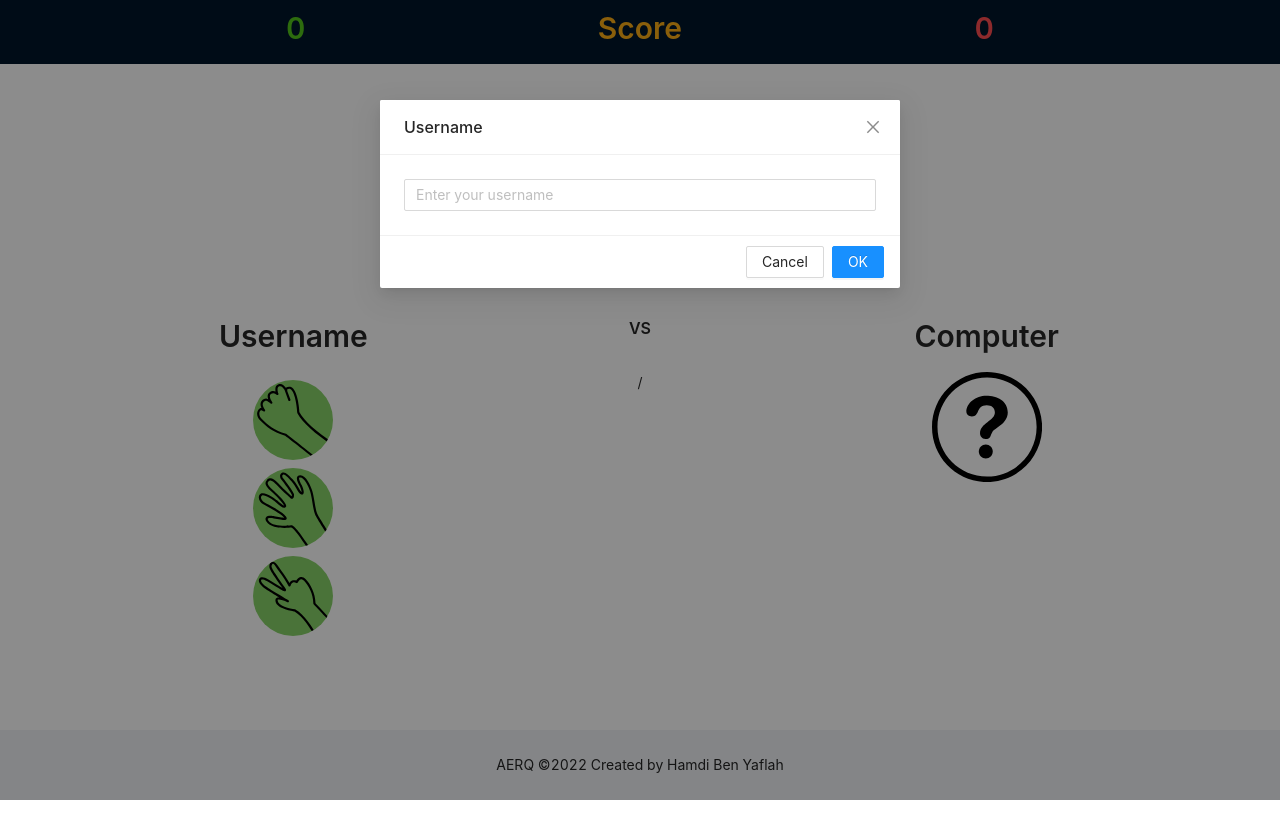
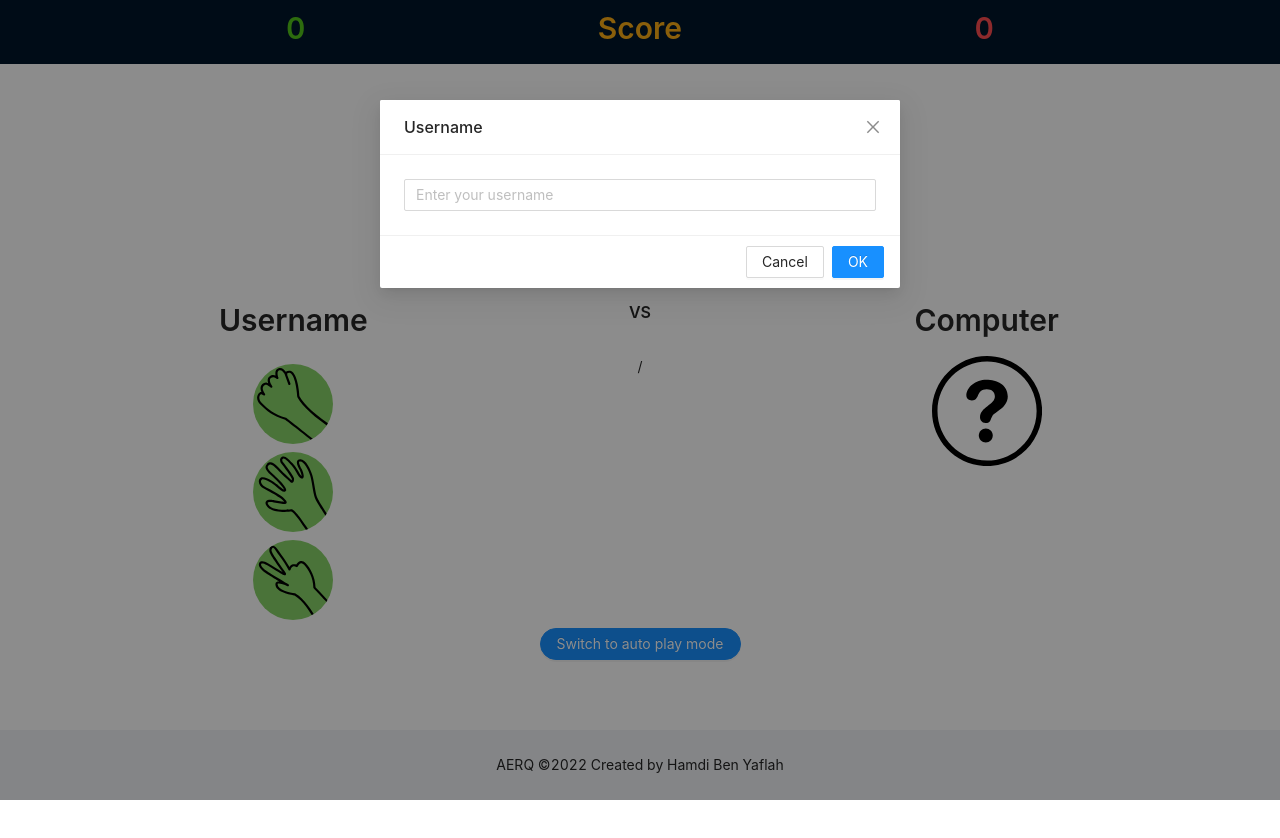
Before and after one commit to hamdi-ben-yaflah/rock-paper-scessior, a React (Create React App) app: page /solo in a window 1280 px wide. Shown: the top 838 px of the page. Built offline with nearby package versions, Linux system fonts and the light colour scheme.

Commit message:
allow users to change their username

```diff
--- a/src/pages/Game/Game.tsx
+++ b/src/pages/Game/Game.tsx
@@ -1,6 +1,8 @@
 /* eslint-disable no-unused-vars */
 import { Row, Col, Typography, Avatar, Tooltip, Space, Button } from "antd";
+import { EditOutlined } from "@ant-design/icons";
 import React, { useEffect, useState, useContext } from "react";
+import { Link } from "react-router-dom";
 import { ChoicesContext } from "../../App";
 import ResultPopup from "../../components/ResultPopup/ResultPopup";
 import UsernamePopup from "../../components/UsernamePopup/UsernamePopup";
@@ -52,7 +54,16 @@ function Game({ setScore }: GameProps) {
     <div className={styles.container}>
       <Row className={styles.header}>
         <Col span={11}>
-          <Title level={2}>{username || "Username"}</Title>
+          <Row justify="center" className={styles.username}>
+            <Title level={2}>{username || "Username"}</Title>
+            {username && (
+              <Button
+                shape="round"
+                icon={<EditOutlined />}
+                onClick={() => setUsername("")}
+              />
+            )}
+          </Row>
         </Col>
         <Col span={2}>
           <Title level={5}>VS</Title>
@@ -71,10 +82,11 @@ function Game({ setScore }: GameProps) {
                     <Avatar
                       className={styles.avatar}
                       size={{
-                        sm: 32,
-                        md: 40,
+                        sm: 64,
+                        md: 64,
                         lg: 64,
                         xl: 80,
+                        xxl: 80,
                       }}
                       icon={component}
                     />
@@ -88,7 +100,11 @@ function Game({ setScore }: GameProps) {
           <QuestionSign />
         </Col>
       </Row>
-
+      <Row justify="center">
+        <Button type="primary" shape="round">
+          <Link to="/auto">Switch to auto play mode</Link>
+        </Button>
+      </Row>
       {result && (
         <ResultPopup
           status={result?.status!}
```
